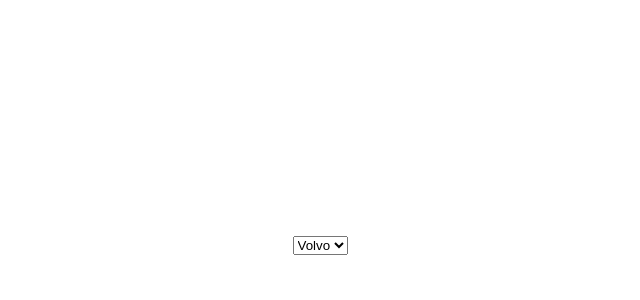
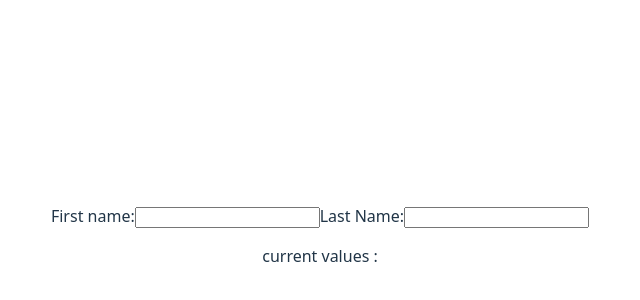
Before and after one commit to Its-Delimas/react_learn, a React (Vite) app in the folder alpha/: page / in a window 1280 px wide. Shown: the part 156-456 px from the top of the page, without its empty margins (320-960 px from the left). Built offline with nearby package versions, Linux system fonts and the light colour scheme.

Commit message:
Controlled form

```diff
--- a/alpha/src/App.jsx
+++ b/alpha/src/App.jsx
@@ -2,19 +2,35 @@
 import './App.css'
 
 export default function main (){
-  const[myCar ,setMyCar]=useState("Volvo")
 
-    const handleChange = (event) =>{
-      setMyCar (event.target.value)
+  const [inputs,setInputs]=useState({});
+
+    const handlechange = (e) =>{
+          const name=e.target.name;
+          const value=e.target.value;
+          setInputs(values=>({...values,[name]:value}))
     }
+
 
     return (
       <form>
-        <select value={myCar} onChange={handleChange}>
-            <option value="Ford">Ford</option>
-            <option value="Volvo">Volvo</option>
-            <option value="Flat">Flat</option>
-        </select>
+          <label>First name:
+            <input
+              type="text"
+              name="firstname"
+              value={inputs.firstname}
+              onChange={handlechange}
+            />
+          </label>
+          <label>Last Name:
+              <input
+                type="text"
+                name="lastname"
+                value={inputs.lastname}
+                onChange={handlechange}
+              />
+          </label>
+      <p>current values : {inputs.firstname} {inputs.lastname}</p>
       </form>
     )
 
```
